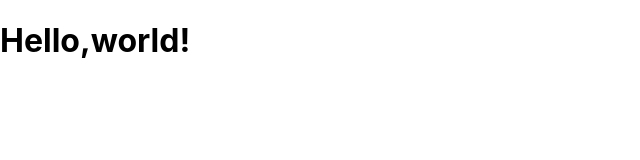
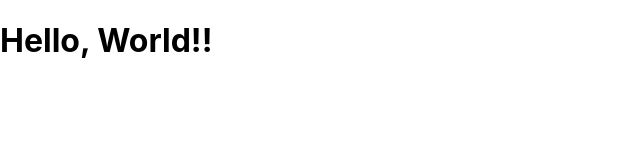
Before and after one commit to masatakaokada1117/react-redux-crud-application, a React (Create React App) app in the folder react-redux-crud-application/: page / in a window 1280 px wide. Shown: the top 160 px of the page, without its empty margins (0-640 px from the left). Built offline with nearby package versions, Linux system fonts and the light colour scheme.

Commit message:
jsxに変更

```diff
--- a/react-redux-crud-application/src/App.js
+++ b/react-redux-crud-application/src/App.js
@@ -1,7 +1,11 @@
 import React from 'react';
 
 function App() {
-  return <div><h1>Hello,world!</h1></div>;
+  return React.createElement(
+    "h1",
+    null,
+    "Hello, World!!"
+  );
 }
 
 export default App;
```
